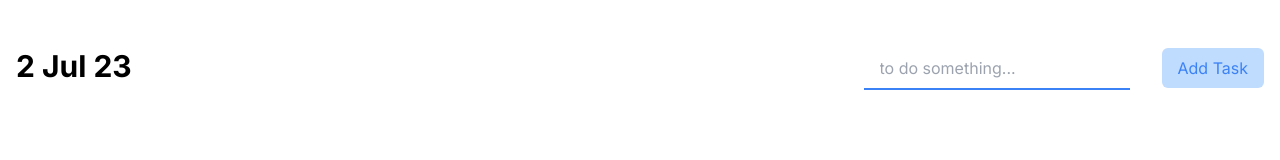
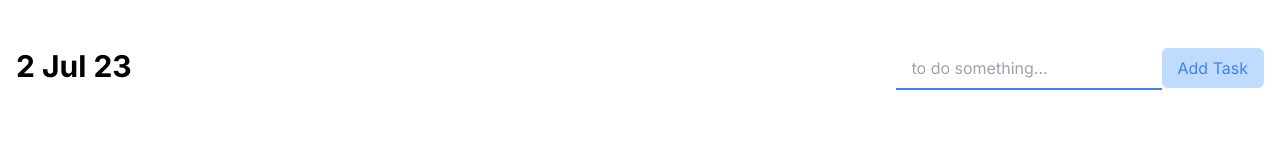
Before and after one commit to DrChhun/TodoNext, a Next.js app: page / in a window 1280 px wide. Shown: the top 160 px of the page. Built offline with nearby package versions, Linux system fonts and the light colour scheme.

Commit message:
Update InputTask.tsx

```diff
--- a/app/components/Task/InputTask.tsx
+++ b/app/components/Task/InputTask.tsx
@@ -1,7 +1,20 @@
+import { useDispatch } from "react-redux";
+import { incrementByAmount } from "@/app/redux/features/todoRedux";
+import { useState } from "react";
+
 export const InputTask = () => {
+  const dispath = useDispatch();
+  const [handleInput, setInput] = useState<string>("");
+
+  const handleSubmit = (event: any) => {
+    event.preventDefault();
+    dispath(incrementByAmount(handleInput));
+  };
   return (
     <div className="space-x-8">
+      <form onSubmit={handleSubmit}>
         <input
+          onChange={(e) => setInput(e.target.value)}
           className="px-4 py-2 outline-none border-b-2 border-blue-500"
           type="text"
           placeholder="to do something..."
@@ -9,6 +22,7 @@ export const InputTask = () => {
         <button className="bg-blue-200 text-blue-500 px-4 py-2 rounded-md">
           Add Task
         </button>
+      </form>
     </div>
   );
 };
```
Lines whose indentation alone changed are shown as unchanged.
